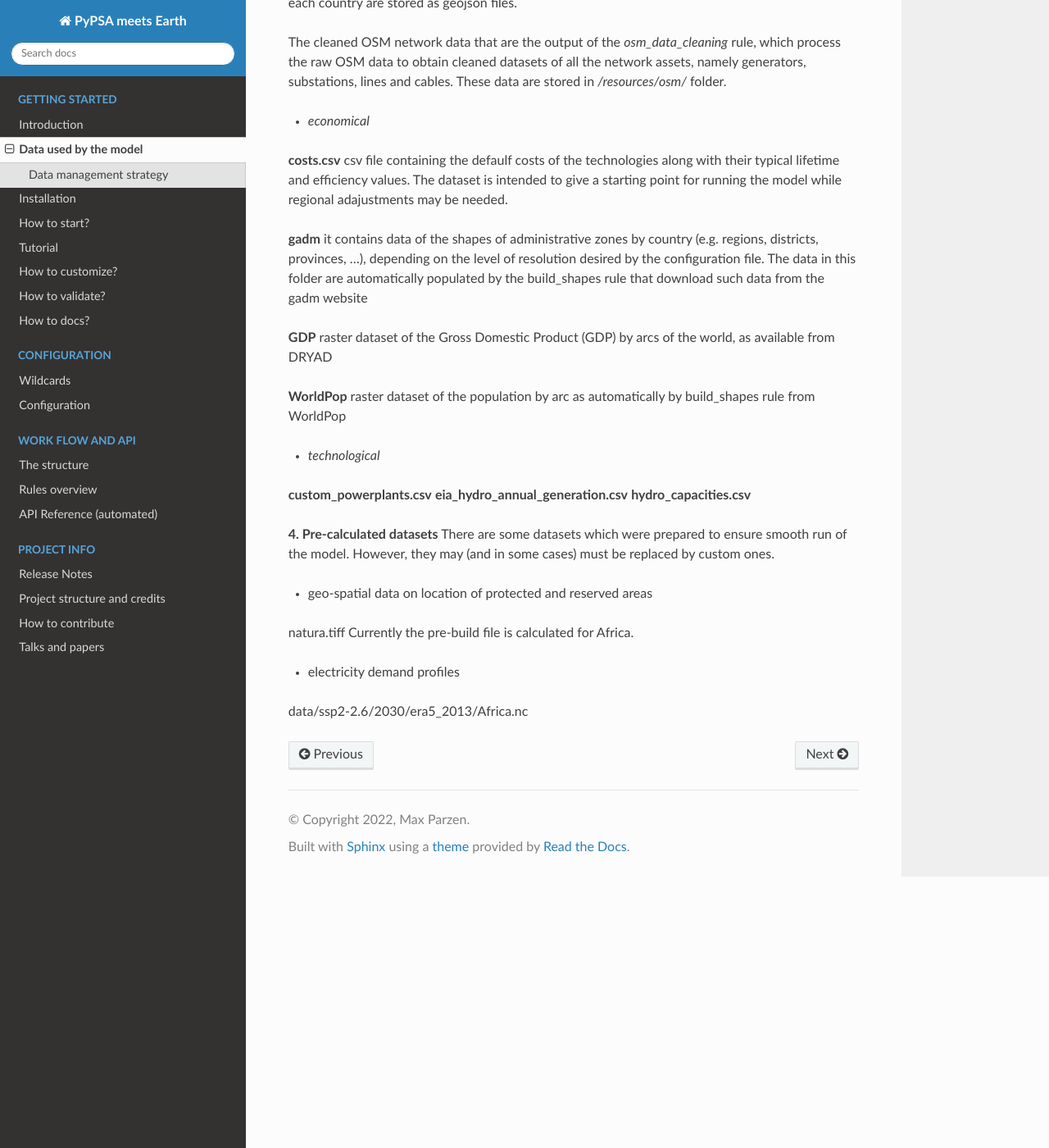
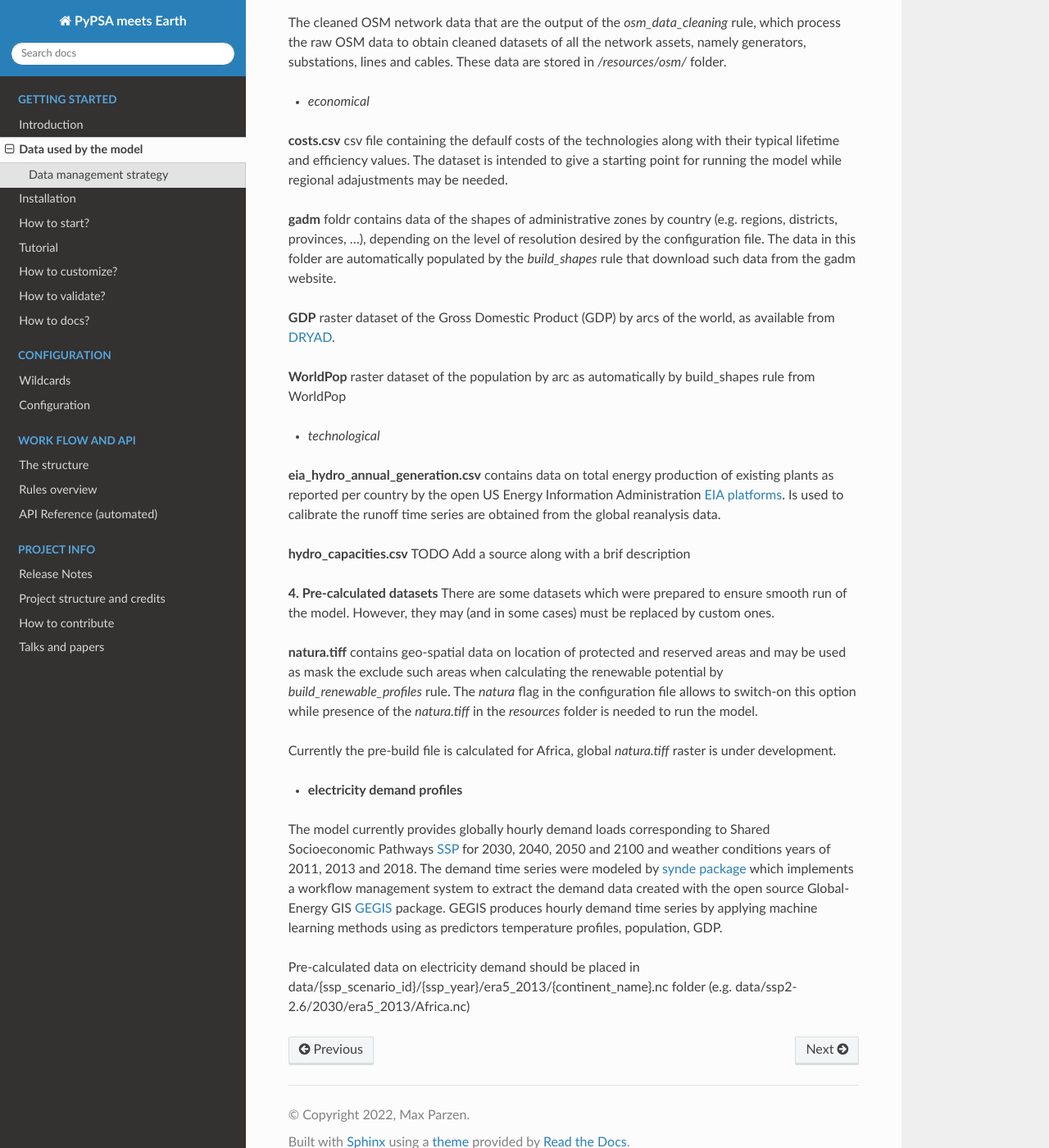
Before and after one commit to pypsa-meets-earth/pypsa-earth, a Sphinx documentation site: the page built from doc/data_workflow.rst, in a window 1280 px wide and 1400 px high, scrolled down 1592 px. Shown: the whole window at 82% size. Built offline with Sphinx 7.4.7 and the Read the Docs theme 2.0.0, drawn with Linux system fonts in a browser that asks for light colours; pages that are not in the unit, such as notebooks, are missing from menus; the version number could not be read and is left out; some of the changed text lies outside the part shown.

Commit message:
Fix url links

```diff
--- a/doc/data_workflow.rst
+++ b/doc/data_workflow.rst
@@ -54,27 +54,30 @@ The cleaned OSM network data that are the output of the `osm_data_cleaning` rule
 **costs.csv**
 csv file containing the defaulf costs of the technologies along with their typical lifetime and efficiency values. The dataset is intended to give a starting point for running the model while regional adajustments may be needed.
 
-**gadm** it contains data of the shapes of administrative zones by country (e.g. regions, districts, provinces, ...), depending on the level of resolution desired by the configuration file. The data in this folder are automatically populated by the build_shapes rule that download such data from the gadm website
+**gadm** foldr contains data of the shapes of administrative zones by country (e.g. regions, districts, provinces, ...), depending on the level of resolution desired by the configuration file. The data in this folder are automatically populated by the `build_shapes` rule that download such data from the gadm website.
 
-**GDP** raster dataset of the Gross Domestic Product (GDP) by arcs of the world, as available from DRYAD
+**GDP** raster dataset of the Gross Domestic Product (GDP) by arcs of the world, as available from `DRYAD <https://datadryad.org/stash/dataset/doi:10.5061/dryad.dk1j0>`_.
 
 **WorldPop** raster dataset of the population by arc as automatically by build_shapes rule from WorldPop
 
 - *technological*
-**custom_powerplants.csv**
-**eia_hydro_annual_generation.csv**
+
+**eia_hydro_annual_generation.csv** contains data on total energy production of existing plants as reported per country by the open US Energy Information Administration `EIA platforms <https://www.eia.gov/international/data/world>`_. Is used to calibrate the runoff time series are obtained from the global reanalysis data.
+
 **hydro_capacities.csv**
+TODO Add a source along with a brif description
 
 **4. Pre-calculated datasets**
 There are some datasets which were prepared to ensure smooth run of the model. However, they may (and in some cases) must be replaced by custom ones.
 
-- geo-spatial data on location of protected and reserved areas
+**natura.tiff** contains geo-spatial data on location of protected and reserved areas and may be used as mask the exclude such areas when calculating the renewable potential by `build_renewable_profiles` rule. The `natura` flag in the configuration file allows to switch-on this option while presence of the `natura.tiff` in the `resources` folder is needed to run the model.
 
-natura.tiff
-Currently the pre-build file is calculated for Africa.
+Currently the pre-build file is calculated for Africa, global `natura.tiff` raster is under development.
 
-- electricity demand profiles
-data/ssp2-2.6/2030/era5_2013/Africa.nc
+- **electricity demand profiles**
+The model currently provides globally hourly demand loads corresponding to Shared Socioeconomic Pathways `SSP <http://dx.doi.org/https://doi.org/10.1016/j.gloenvcha.2016.05.009>`_ for 2030, 2040, 2050 and 2100 and weather conditions years of 2011, 2013 and 2018. The demand time series were modeled by `synde package <https://github.com/euronion/synde>`_  which implements a workflow management system to extract the demand data created with the open source Global-Energy GIS `GEGIS <http://dx.doi.org/10.1016/j.esr.2020.100606>`_ package. GEGIS produces hourly demand time series by applying machine learning methods using as predictors temperature profiles, population, GDP.
+
+Pre-calculated data on electricity demand should be placed in data/{ssp_scenario_id}/{ssp_year}/era5_2013/{continent_name}.nc folder (e.g. data/ssp2-2.6/2030/era5_2013/Africa.nc)
 
 .. .. _data_validation_tips:
 
```
Also changed, not shown: other parts of doc/data_workflow.rst (+3 -3 lines).
